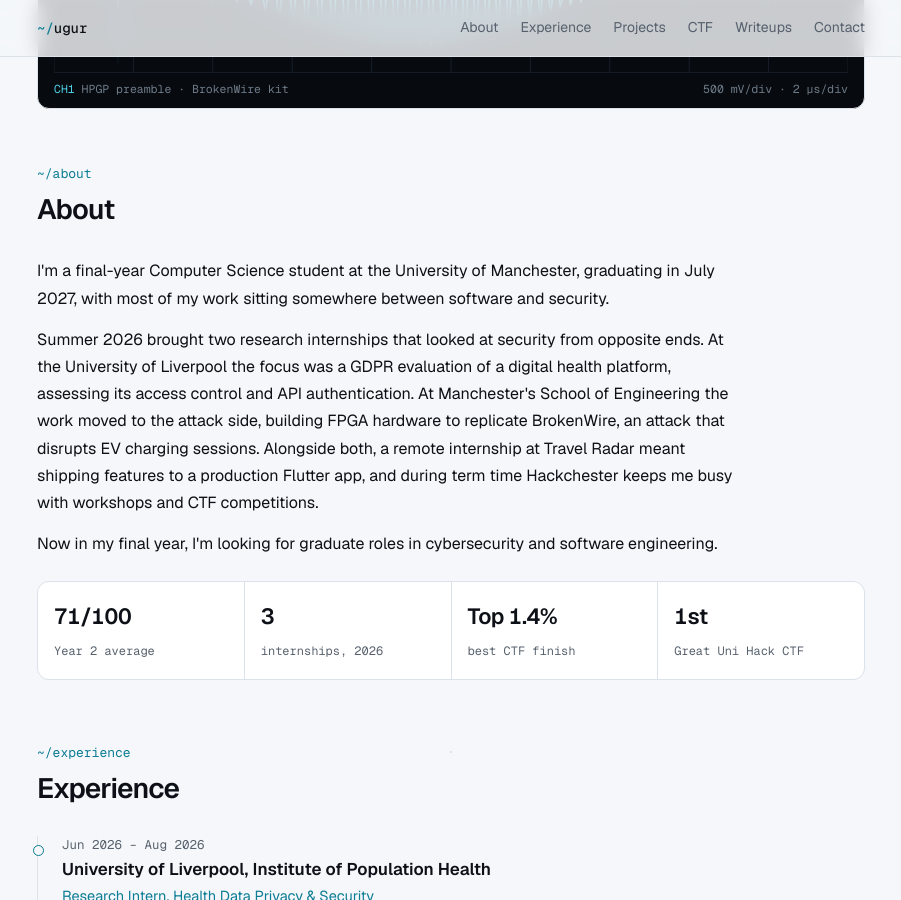
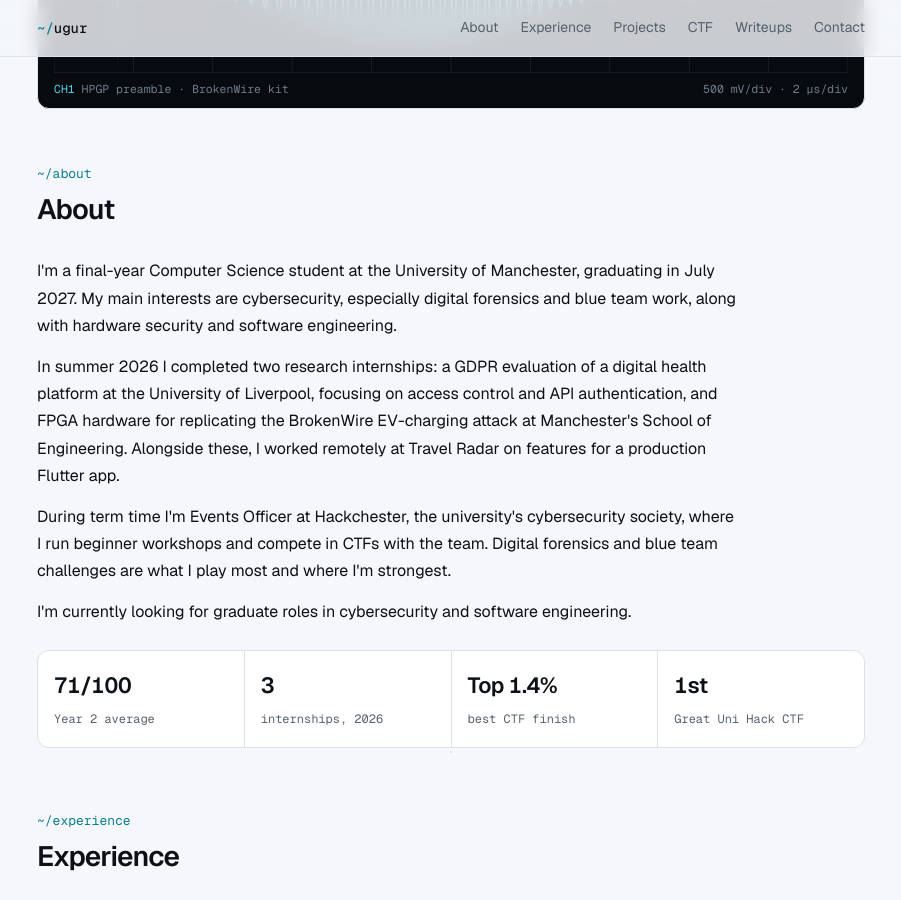
Before and after one commit to ugurturgut1/ugurturgut1.github.io, a Jekyll site: the page built from index.html, in a window 1280 px wide and 900 px high, scrolled down 598 px. Shown: the whole window, without its empty margins (189-1090 px from the left). Built offline with Jekyll 4.4.1, drawn with Linux system fonts in a browser that asks for light colours; some of the changed text lies outside the part shown.

Commit message:
About: plain factual tone, forensics/blue team as CTF focus

```diff
--- a/index.html
+++ b/index.html
@@ -49,15 +49,16 @@
 <section id="about">
   <div class="label">~/about</div>
   <h2>About</h2>
-  <p>I'm a final-year Computer Science student at the University of Manchester, graduating in July 2027, with most of my
-  work sitting somewhere between software and security.</p>
-  <p>Summer 2026 brought two research internships that looked at security from opposite ends. At the University of
-  Liverpool the focus was a GDPR evaluation of a digital health platform, assessing its access control and API
-  authentication. At Manchester's School of Engineering the work moved to the attack side, building FPGA hardware to
-  replicate BrokenWire, an attack that disrupts EV charging sessions. Alongside both, a remote internship at Travel Radar
-  meant shipping features to a production Flutter app, and during term time Hackchester keeps me busy with workshops and
-  CTF competitions.</p>
-  <p>Now in my final year, I'm looking for graduate roles in cybersecurity and software engineering.</p>
+  <p>I'm a final-year Computer Science student at the University of Manchester, graduating in July 2027. My main interests
+  are cybersecurity, especially digital forensics and blue team work, along with hardware security and software engineering.</p>
+  <p>In summer 2026 I completed two research internships: a GDPR evaluation of a digital health platform at the University
+  of Liverpool, focusing on access control and API authentication, and FPGA hardware for replicating the BrokenWire
+  EV-charging attack at Manchester's School of Engineering. Alongside these, I worked remotely at Travel Radar on features
+  for a production Flutter app.</p>
+  <p>During term time I'm Events Officer at Hackchester, the university's cybersecurity society, where I run beginner
+  workshops and compete in CTFs with the team. Digital forensics and blue team challenges are what I play most and where
+  I'm strongest.</p>
+  <p>I'm currently looking for graduate roles in cybersecurity and software engineering.</p>
   <div class="facts">
     <div><b>71/100</b><span>Year 2 average</span></div>
     <div><b>3</b><span>internships, 2026</span></div>
@@ -164,9 +165,9 @@
   <div class="label">~/interests</div>
   <h2>Interests</h2>
   <div class="interests">
+    <div><b>Digital forensics &amp; blue team</b><span>Memory, disk and network forensics and log analysis. Most of what I play in CTFs.</span></div>
     <div><b>Hardware security</b><span>Fault injection, side channels and attacks on physical protocols.</span></div>
     <div><b>Signal processing</b><span>DSP and RF, from generating waveforms to reading what's on the wire.</span></div>
-    <div><b>CTFs</b><span>Forensics, reverse engineering and web, mostly with Hackchester.</span></div>
     <div><b>AI agent security</b><span>Prompt injection and tool poisoning in LLM tooling.</span></div>
     <div><b>Embedded &amp; FPGA</b><span>Verilog, open-source toolchains and board bring-up.</span></div>
     <div><b>Privacy engineering</b><span>Access control and data minimisation in practice.</span></div>
```
